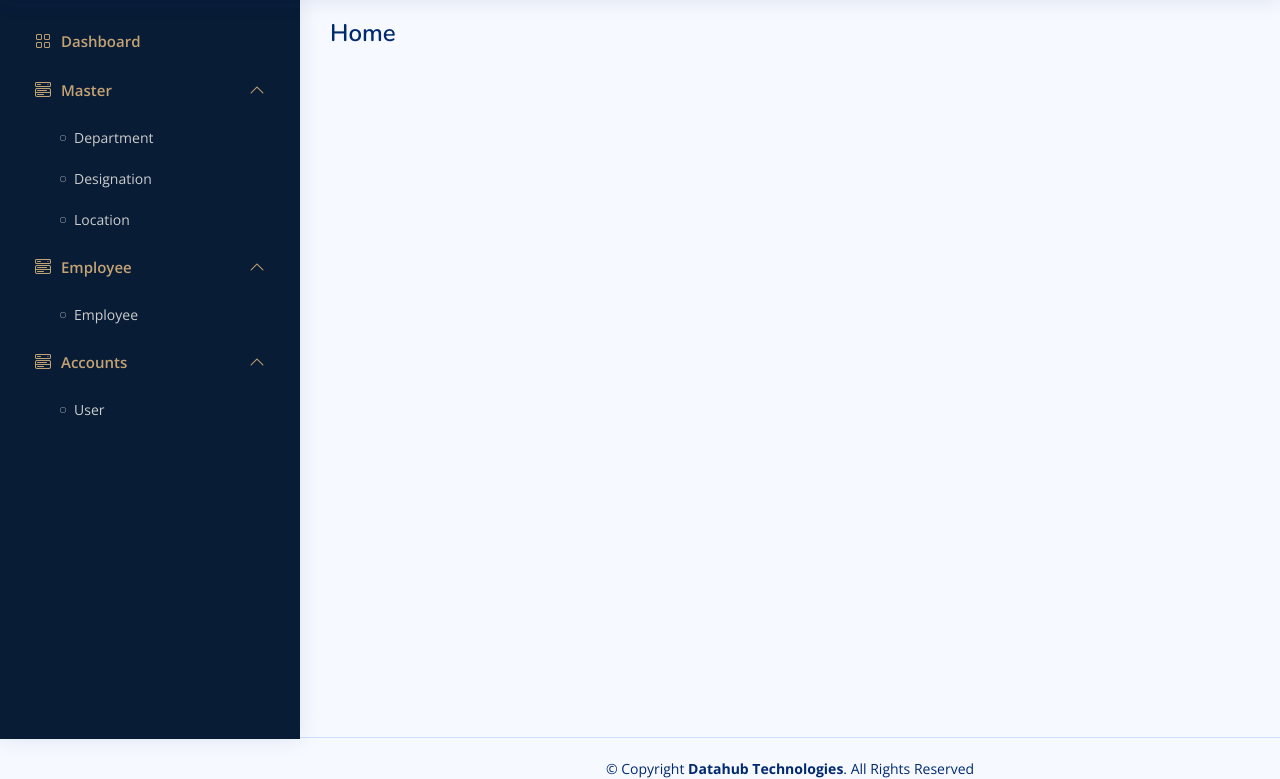
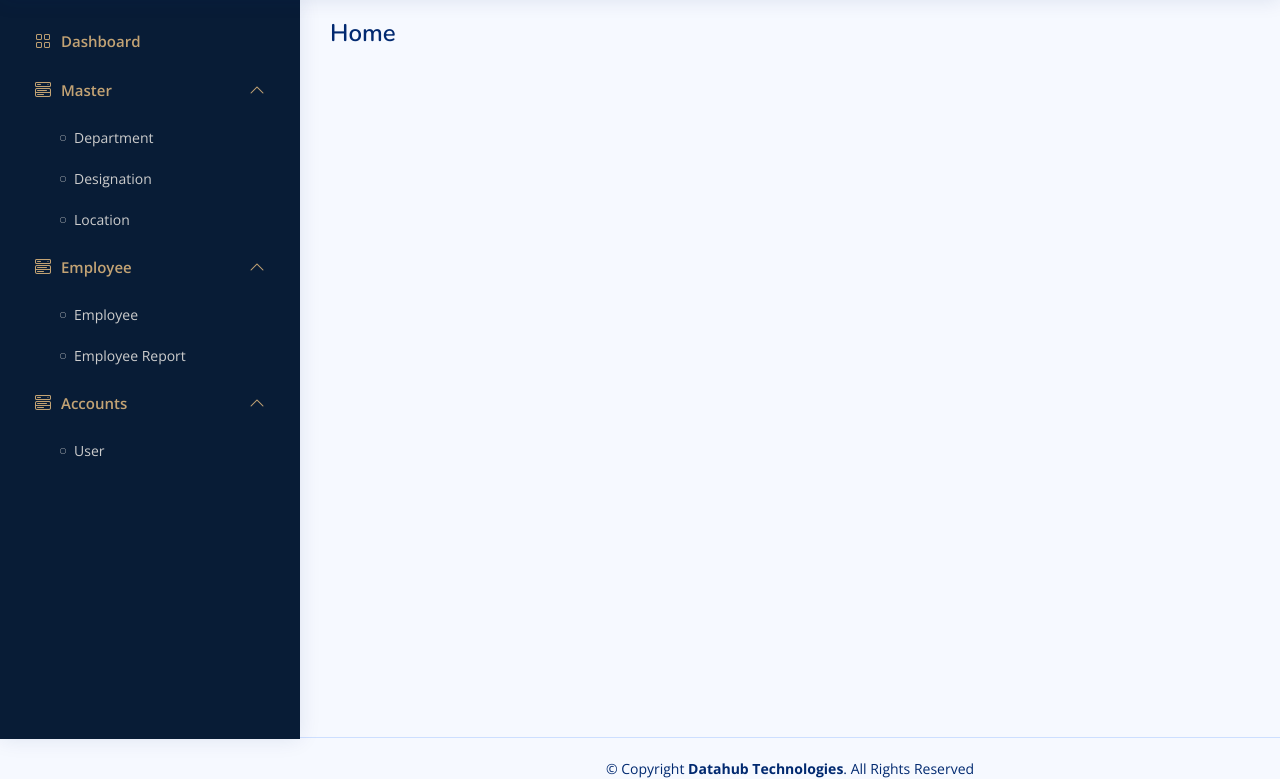
Before and after one commit to sreelekhams/project1, a Django app: page / in a window 1280 px wide, after a click on "Master". Shown: the part 61-840 px from the top of the page. Run offline with Django 5.2, Linux system fonts and the light colour scheme; some libraries are stand-ins or nearby versions.

Commit message:
menuaddded

```diff
--- a/templates/index.html
+++ b/templates/index.html
@@ -214,6 +214,12 @@
               </a>
             </li>
 
+            <li>
+              <a href="{% url 'employee_report' %}">
+                <i class="bi bi-circle"></i><span>Employee Report</span>
+              </a>
+            </li>
+
           </ul>
         </li>
 
```
